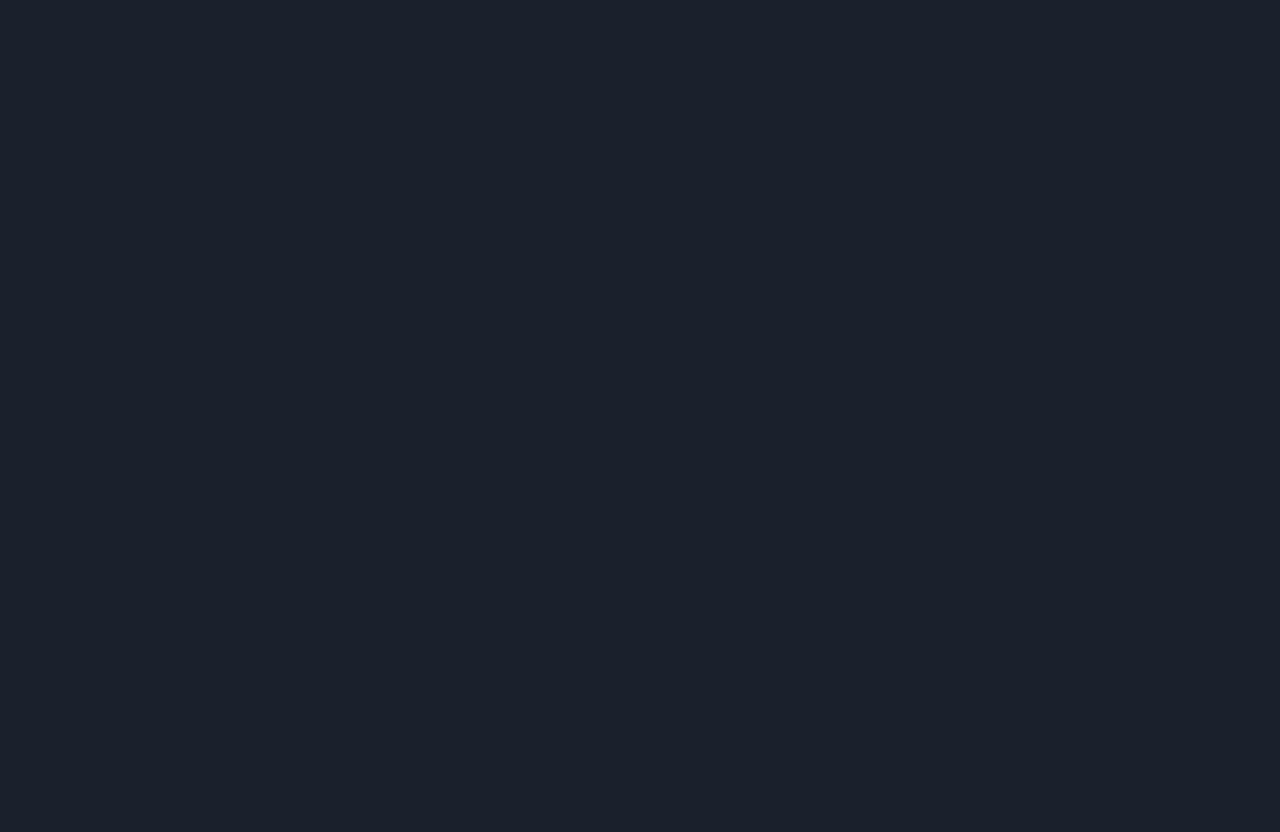
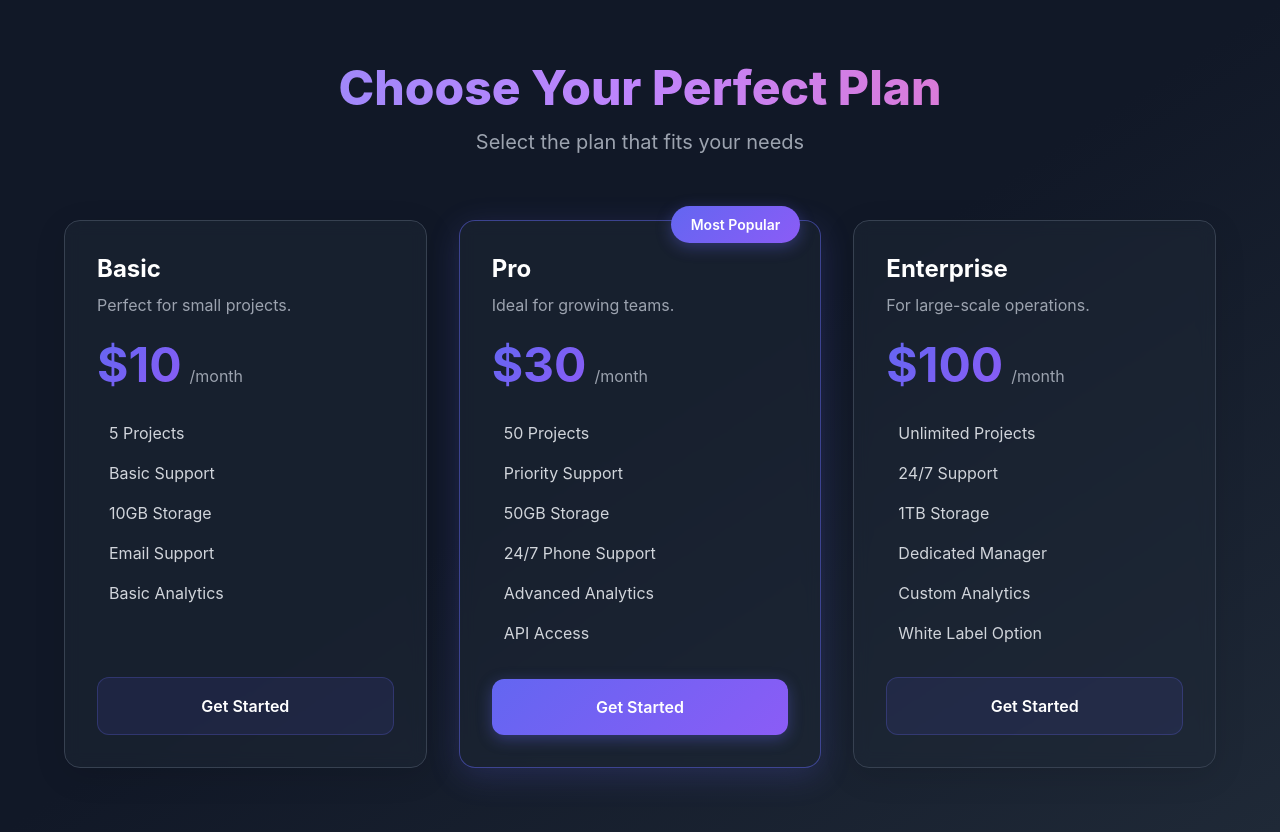
Before and after one commit to BaslaelWorkineh/ML-with-GUI, a Nuxt app: page /pricing in a window 1280 px wide. Before the commit this address had no page. Before the commit the page ends 800 px from the top, so only its background shows below. Built offline with nearby package versions, Linux system fonts and the light colour scheme.

Commit message:
pricing ui done

```diff
--- a/assets/main.scss
+++ b/assets/main.scss
@@ -7,3 +7,9 @@ body {
     background-color: #1a202c;
     color: white;
   }
+
+  .hero {
+    position: relative;
+    width: 100%;
+    max-width: 100vw; /* Ensure no horizontal overflow */
+  }
--- a/pages/index.vue
+++ b/pages/index.vue
@@ -13,13 +13,28 @@
       <div class="relative z-10 text-center px-6">
         <h1 class="text-5xl lg:text-7xl font-bold leading-tight text-white">Join the Future of Technology</h1>
         <p class="mt-4 text-lg lg:text-xl text-gray-300">Innovative solutions for every organization.</p>
-        <div class="mt-6 space-x-4">
-          <button @click="goToTrainMl" class="bg-teal-600 hover:bg-teal-700 py-3 px-6 rounded-lg text-lg">Get
-            Started</button>
-          <button @click="goToTrainMl"
-            class="bg-transparent border-2 border-white py-3 px-6 rounded-lg text-lg hover:bg-white hover:text-gray-900">Learn
-            More</button>
-        </div>
+        <div class="mt-6 flex flex-wrap gap-4 justify-center">
+  <button
+    @click="goToTrainMl"
+    class="bg-teal-600 hover:bg-teal-700 py-3 px-6 rounded-lg text-lg w-full sm:w-auto text-center"
+  >
+    Get Started
+  </button>
+  <button
+    @click="goToTrainMl"
+    class="bg-transparent border-2 border-white py-3 px-6 rounded-lg text-lg hover:bg-white hover:text-gray-900 w-full sm:w-auto text-center"
+  >
+    Learn More
+  </button>
+  <button
+    @click="goToPricing"
+    class="bg-teal-600 hover:bg-teal-700 py-3 px-6 rounded-lg text-lg w-full sm:w-auto text-center"
+  >
+    See Pricing
+  </button>
+</div>
+
+
       </div>
     </section>
   </div>
@@ -141,8 +156,14 @@ onMounted(() => {
 import { useRouter } from 'vue-router';
 const router = useRouter();
 
+const goToPricing = () => {
+  router.push('/pricing');
+};
+
 const goToTrainMl = () => {
   router.push('/trainml');
+
+
 };
 </script>
 
--- /dev/null
+++ b/pages/pricing.vue
@@ -0,0 +1,170 @@
+<template>
+  <div class="bg-gradient-to-br from-gray-900 via-gray-900 to-gray-800 text-white min-h-screen py-16 px-4 sm:px-6 lg:px-8">
+    <div class="max-w-7xl mx-auto">
+      <div class="text-center mb-16">
+        <h2 class="text-4xl md:text-5xl font-extrabold mb-4 bg-gradient-to-r from-indigo-400 via-purple-400 to-pink-400 text-transparent bg-clip-text">
+          Choose Your Perfect Plan
+        </h2>
+        <p class="text-xl text-gray-400">Select the plan that fits your needs</p>
+      </div>
+
+      <div class="grid grid-cols-1 md:grid-cols-3 gap-8 max-w-6xl mx-auto">
+        <div
+          v-for="(plan, index) in plans"
+          :key="plan.title"
+          class="pricing-card relative bg-gray-800/50 backdrop-blur-sm rounded-2xl p-8 border border-gray-700 flex flex-col transform transition-all duration-300 hover:scale-105"
+          :class="{ 'popular-plan': index === 1 }"
+        >
+          <div v-if="index === 1" class="popular-badge">Most Popular</div>
+
+          <h3 class="text-2xl font-bold mb-2">{{ plan.title }}</h3>
+          <p class="text-gray-400 mb-6">{{ plan.description }}</p>
+
+          <div class="price-container mb-8">
+            <span class="text-5xl font-bold gradient-text">{{ plan.price }}</span>
+            <span class="text-gray-400 ml-2">/month</span>
+          </div>
+
+          <ul class="mb-8 flex-grow space-y-4">
+            <li
+              v-for="feature in plan.features"
+              :key="feature"
+              class="flex items-center text-gray-300"
+            >
+              <div class="feature-icon-wrapper mr-3">
+                <i class="fas fa-check-circle"></i>
+              </div>
+              <span>{{ feature }}</span>
+            </li>
+          </ul>
+
+          <button
+            class="cta-button w-full py-4 rounded-xl font-semibold text-white transform transition-all duration-300"
+            :class="index === 1 ? 'primary-button' : 'secondary-button'"
+          >
+            Get Started
+          </button>
+        </div>
+      </div>
+    </div>
+  </div>
+</template>
+
+<script setup>
+const plans = [
+  {
+    title: "Basic",
+    description: "Perfect for small projects.",
+    price: "$10",
+    features: ["5 Projects", "Basic Support", "10GB Storage", "Email Support", "Basic Analytics"],
+  },
+  {
+    title: "Pro",
+    description: "Ideal for growing teams.",
+    price: "$30",
+    features: [
+      "50 Projects",
+      "Priority Support",
+      "50GB Storage",
+      "24/7 Phone Support",
+      "Advanced Analytics",
+      "API Access",
+    ],
+  },
+  {
+    title: "Enterprise",
+    description: "For large-scale operations.",
+    price: "$100",
+    features: [
+      "Unlimited Projects",
+      "24/7 Support",
+      "1TB Storage",
+      "Dedicated Manager",
+      "Custom Analytics",
+      "White Label Option",
+    ],
+  },
+];
+</script>
+
+<style scoped>
+.pricing-card {
+  backdrop-filter: blur(8px);
+  box-shadow: 0 8px 32px rgba(0, 0, 0, 0.1);
+}
+
+.pricing-card:hover {
+  box-shadow: 0 12px 48px rgba(99, 102, 241, 0.2);
+  border-color: rgba(99, 102, 241, 0.5);
+}
+
+.popular-plan {
+  border-color: rgba(99, 102, 241, 0.5);
+  box-shadow: 0 8px 32px rgba(99, 102, 241, 0.2);
+}
+
+.popular-badge {
+  position: absolute;
+  top: -15px;
+  right: 20px;
+  background: linear-gradient(135deg, #6366f1 0%, #8b5cf6 100%);
+  padding: 8px 20px;
+  border-radius: 20px;
+  font-size: 0.875rem;
+  font-weight: 600;
+  color: white;
+  box-shadow: 0 4px 15px rgba(99, 102, 241, 0.35);
+}
+
+.gradient-text {
+  background: linear-gradient(135deg, #6366f1 0%, #8b5cf6 100%);
+  -webkit-background-clip: text;
+  -webkit-text-fill-color: transparent;
+}
+
+.feature-icon-wrapper {
+  color: #6366f1;
+  font-size: 1.25rem;
+}
+
+.primary-button {
+  background: linear-gradient(135deg, #6366f1 0%, #8b5cf6 100%);
+  box-shadow: 0 4px 15px rgba(99, 102, 241, 0.35);
+}
+
+.primary-button:hover {
+  box-shadow: 0 8px 20px rgba(99, 102, 241, 0.45);
+  transform: translateY(-2px);
+}
+
+.secondary-button {
+  background: rgba(99, 102, 241, 0.1);
+  border: 1px solid rgba(99, 102, 241, 0.25);
+}
+
+.secondary-button:hover {
+  background: rgba(99, 102, 241, 0.2);
+  transform: translateY(-2px);
+}
+
+@keyframes float {
+  0% {
+    transform: translateY(0px);
+  }
+  50% {
+    transform: translateY(-10px);
+  }
+  100% {
+    transform: translateY(0px);
+  }
+}
+
+.pricing-card {
+  animation: float 1s ease-in-out infinite;
+  animation-play-state: paused;
+}
+
+.pricing-card:hover {
+  animation-play-state: running;
+}
+</style>
```
